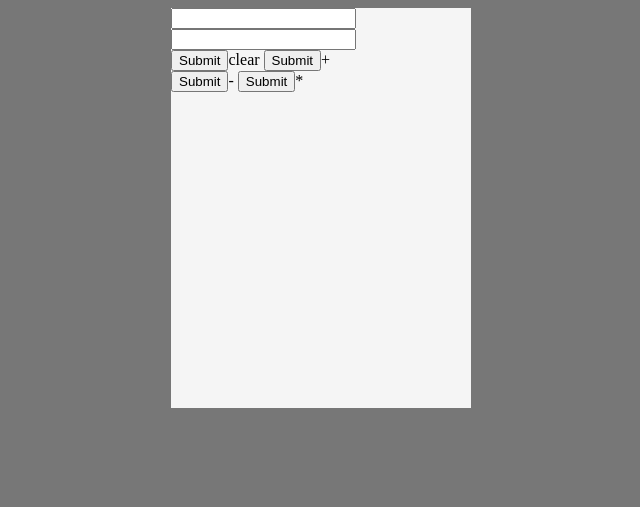
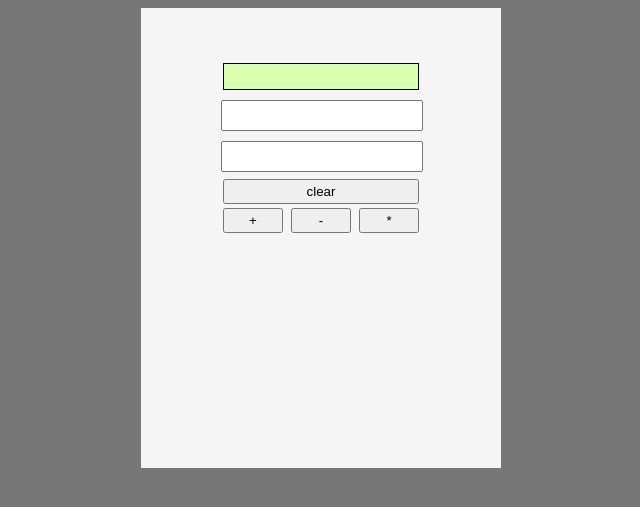
Before and after one commit to sarahaziziyan/DjangoPractices, a Django app: page /calc in a window 1280 px wide. Shown: the top 507 px of the page, without its empty margins (319-959 px from the left). Run offline with Django 3.2, Linux system fonts and the light colour scheme.

Commit message:
calc developed:  - add function works with ajax  - clear function implemented

```diff
--- a/first_project/first_app/static/first_app/css/calc.css
+++ b/first_project/first_app/static/first_app/css/calc.css
@@ -7,6 +7,7 @@ body {
     height:400px;
     background: #f5f5f5;
     margin: 0 auto;
+    padding: 30px;
 }
 
 button {
@@ -20,10 +21,30 @@ button {
 #container {
     width:200px;
     height:200px;
-    margin 25px auto;
+    margin: 25px auto;
 }
 
-#input {
-    width: 100;
-    height : 25;
+#input1, #input2 {
+    width: 97%;
+    height : 25px;
+    margin: 5px auto;
 }
+
+#result {
+    margin: 5px auto;
+    width:97%;
+    height:25px;
+    background: #d9ffb0;
+    border: solid 1px;
+}
+
+#clear{
+    width:98%;
+    height:25px;
+}
+
+.mathBtn{
+    width:30%;
+    height:25px;
+    margin: 2px;
+}
--- a/first_project/first_app/static/first_app/js/calc.js
+++ b/first_project/first_app/static/first_app/js/calc.js
@@ -1,27 +1,32 @@
 $(document).ready(function(){
 
-//    $("#add").click(function(){
-//        $('#loading_page').show();
-//        $("#overlay").show();
-//        number1 = $("#input1").val();
-//        number2 = $("#input2").val();
-//        $.post("calc",
-//        {
-//            number1   : number1,
-//            number2   : number2
-//        },
-//        function(mydata, status){
-//            $('#loading_page').hide();
-//            $("#overlay").hide();
-////            var xml   = $(mydata);
-////            var code  = xml.find("code").text();
-////            var msg   = xml.find("msg").text();
-//            if(code == 0){
-//
-//            }else{
-//                alert(msg);
-//            }
-//        }); // end post
-//    })
+    $("#add").click(function(){
+        var csrfmiddlewaretoken = readCSRF();
+        var number1 = $("#input1").val();
+        var number2 = $("#input2").val();
+        $.post("/add",
+        {
+            csrfmiddlewaretoken: csrfmiddlewaretoken,
+            number1   : number1,
+            number2   : number2
+        },
+        function(mydata, status){
+
+            var xml   = $(mydata);
+            var sum  = xml.find("sum").text();
+            $("#result").html(sum);
+        }); // end post
+    })
+
+    $("#clear").click(function(){
+        $("#input1").val("");
+        $("#input2").val("");
+        $("#result").html("");
+    })
+
 
 })
+
+function readCSRF(){
+    return $("#background").find("[name='csrfmiddlewaretoken']").val();
+}
--- a/first_project/first_app/templates/calc.html
+++ b/first_project/first_app/templates/calc.html
@@ -10,18 +10,18 @@
     <script type='text/javascript' charset='utf8' src="{% static 'first_app/js/calc.js' %}"></script>
 </head>
 <body>
-    <form id="background" action="/calc" method="post">
+    <div id="background">
         {% csrf_token %}
         <div id="container">
-            <div id="log">{{ log }}</div>
-            <div id="result">{{ result }}</div>
+            <div id="log"></div>
+            <div id="result"></div>
             <input type="text" id='input1' name="input1"><br/>
             <input type="text" id='input2' name="input2"><br/>
-            <input type="submit" id="clear">clear</input>
-            <input type="submit" id="add">+</input>
-            <input type="submit" id="subtract">-</input>
-            <input type="submit" id="multiply">*</input>
+            <input type="submit" id="clear" class="mathBtn" value="clear"/>
+            <input type="submit" id="add" class="mathBtn" value="+"/>
+            <input type="submit" id="subtract" class="mathBtn" value="-"/>
+            <input type="submit" id="multiply" class="mathBtn" value="*"/>
         </div>
-    </form>
+    </div>
 </body>
 </html>
--- a/first_project/first_app/views.py
+++ b/first_project/first_app/views.py
@@ -7,15 +7,19 @@ def say_hello(request):
 
 
 def calc(request):
-    d1 = {}
-    if request.POST:
-        n1 = float(request.POST['number1'])
-        n2 = float(request.POST['number2'])
-        sum = n1+n2
-        d1['sum'] = sum
-        return d1
-    else:
-        return render(request, 'calc.html', {})
+   return render(request, 'calc.html', {})
+
+
+def add(request):
+    n1 = float(request.POST['number1'])
+    n2 = float(request.POST['number2'])
+    sum = n1 + n2
+    d1 = "<info>" \
+            "<mydata>" \
+                "<sum>"+str(sum)+"</sum>" \
+            "</mydata>" \
+         "</info>"
+    return HttpResponse(d1)
 
 
 def read_data(request):
--- a/first_project/first_project/urls.py
+++ b/first_project/first_project/urls.py
@@ -21,5 +21,6 @@ urlpatterns = [
     path('read_data', read_data),
     path('save_data', save_data),
     path('calc', calc),
+    path('add', add),
     path('', say_hello),
 ]
```
Also changed, not shown: first_project/db.sqlite3.
